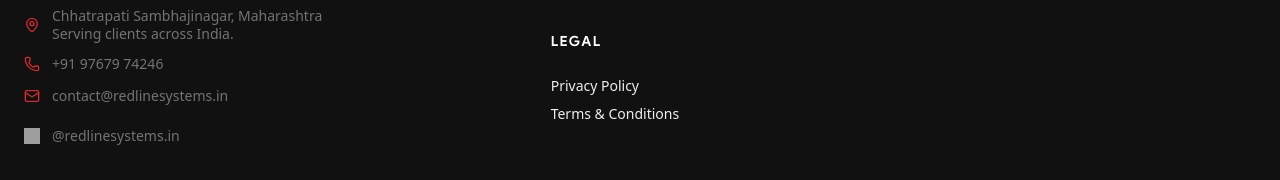
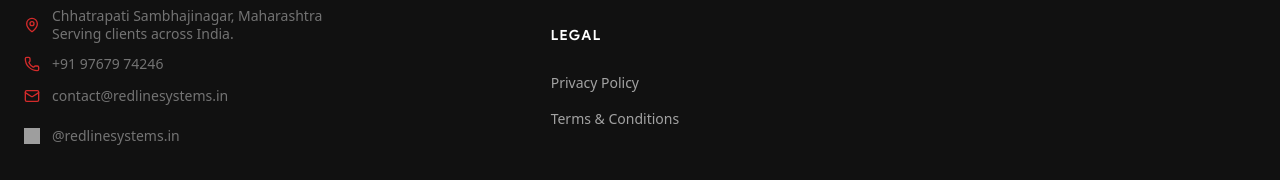
Before and after one commit to pratiktayde34/redline-systems-site, a Next.js app: page / in a window 1280 px wide. Shown: the part 4221-4401 px from the top of the page. Built offline with nearby package versions, Linux system fonts and the light colour scheme; grey boxes are pictures that could not be loaded.

Commit message:
fix: homelab transition copy and footer legal link styling

```diff
--- a/src/app/homelab/page.tsx
+++ b/src/app/homelab/page.tsx
@@ -82,7 +82,7 @@ export default function Homelab() {
             </div>
           </div>
           <div className="text-center">
-            <h3 className="font-display text-2xl font-bold text-white">What if you could own the infrastructure instead?</h3>
+            <h3 className="font-display text-2xl font-bold text-white">A Homelab Is More Than Storage</h3>
           </div>
         </div>
       </section>
--- a/src/components/Footer.tsx
+++ b/src/components/Footer.tsx
@@ -74,10 +74,10 @@ export default function Footer() {
 
             <div>
               <h4 className="font-display font-semibold text-sm uppercase tracking-widest text-white mb-6">Legal</h4>
-              <div className="flex flex-col gap-2">
-                <Link href="/privacy-policy" className="text-sm hover:text-white transition-colors">Privacy Policy</Link>
-                <Link href="/terms-and-conditions" className="text-sm hover:text-white transition-colors">Terms & Conditions</Link>
-              </div>
+              <ul className="flex flex-col gap-3">
+                <li><Link href="/privacy-policy" className="text-muted hover:text-primary transition-colors text-sm">Privacy Policy</Link></li>
+                <li><Link href="/terms-and-conditions" className="text-muted hover:text-primary transition-colors text-sm">Terms & Conditions</Link></li>
+              </ul>
             </div>
           </div>
 
```
